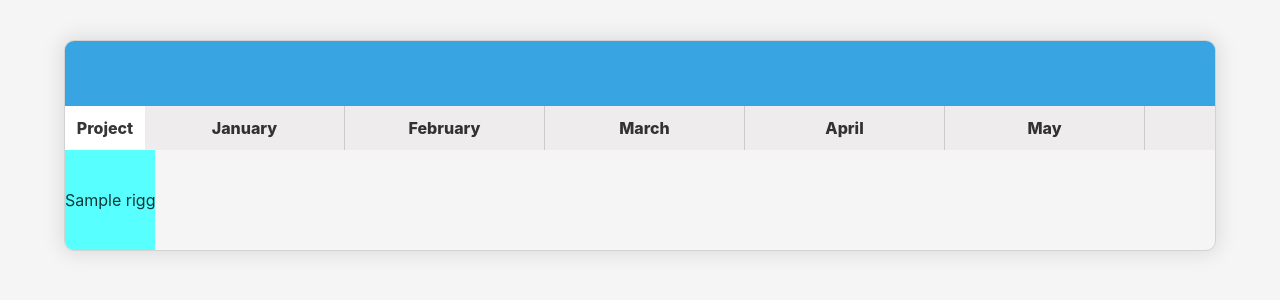
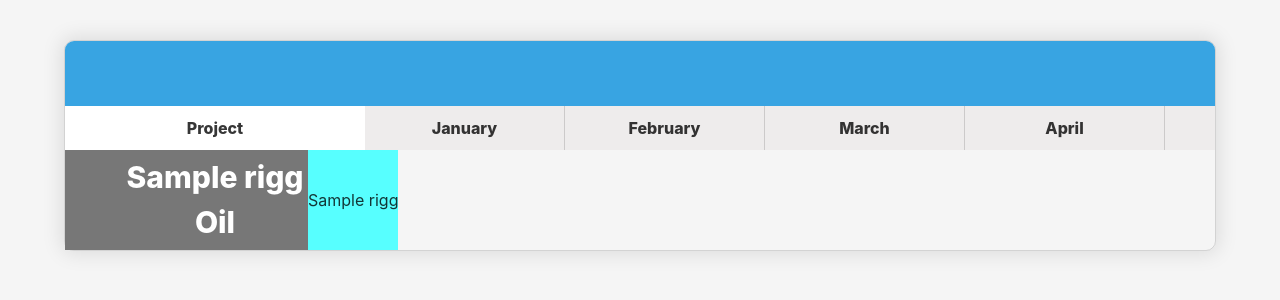
Before and after one commit to benabdif/Drill, a Django app: page /timeline1/ in a window 1280 px wide. Shown: the top 300 px of the page. Run offline with Django 5.2, Linux system fonts and the light colour scheme; tables that the repository leaves empty hold one stand-in row (values such as "Sample post").

Commit message:
Add: some improvements to timeline

```diff
--- a/TRS_DRE/templates/blog/rig_timeline1.html
+++ b/TRS_DRE/templates/blog/rig_timeline1.html
@@ -85,7 +85,7 @@
         justify-content: center;
         align-items: center;
         padding: 0 15px;
-        max-width: 80px;
+        width: 300px;
       }
 
       .timeline.year > div:not(:first-child) .month {
@@ -118,6 +118,10 @@
         display: flex;
         justify-content: center;
         align-items: center;
+        position: fixed;
+        z-index: 2;
+        left: 308px;
+        transition-duration: 0.3s;
       }
 
       .timeline .project .movements {
@@ -152,13 +156,13 @@
       }
 
       .timeline.rows .now .border-effect {
-        width: 22px; /* 2px width + 10px border on each side */
+        width: 22px;
         height: 100%;
         position: absolute;
-        left: -10px; /* Offset to include the border in the width */
-        border: 10px solid transparent; /* Transparent border for hover effect */
+        left: -10px;
+        border: 10px solid transparent;
         transition: border-color 0.3s;
-        pointer-events: none; /* Allow hover to work on parent */
+        pointer-events: none;
       }
 
       .timeline.rows .now .date {
@@ -172,21 +176,43 @@
         color: #fff;
         font-weight: 700;
         font-size: 20px;
-        opacity: 0; /* Initially hidden */
+        opacity: 0;
         transition-duration: 0.3s;
       }
 
       .timeline.rows .now:hover .border-effect {
-        border-color: #000; /* Change border color on hover */
+        border-color: #000;
       }
 
       .timeline.rows .now:hover .date {
-        opacity: 1; /* Show the date element on hover */
+        opacity: 1;
       }
 
       .timeline .project .movement .area {
         align-self: center;
         font-weight: 800;
+      }
+
+      .project .project-info {
+        width: 300px;
+        background-color: #777777;
+        color: #fff;
+        font-weight: 800;
+        font-size: 30px;
+        position: fixed;
+        height: 100px;
+        display: flex;
+        justify-content: center;
+        align-items: center;
+        z-index: 2;
+      }
+
+      .project .name-placeholder {
+        width: 300px;
+      }
+
+      .project .project-info:hover + .name {
+        opacity: 0;
       }
 
       .timeline .project .movement > div {
@@ -233,6 +259,13 @@
             </div>
           {% endif %}
           <div class="project">
+            <div class="project-info">
+              {{ rig.engineering_name }}
+              <br /> {% if rig.field_type %}
+                {{ rig.field_type }}
+              {% endif %}
+            </div>
+            <div class="name-placeholder"></div>
             <div class="name">{{ rig.name }}</div>
             <div class="movements">
               {% for movement in rig.movementg_set.all %}
--- a/TRS_DRE/templatetags/custom_filters.py
+++ b/TRS_DRE/templatetags/custom_filters.py
@@ -19,7 +19,7 @@ def get_current_span(start_date):
     now = datetime.now().date()
     span = (now - start_date).days
     print(span)
-    return span * (200 / 30)
+    return (span * (200 / 30)) + 300
 
 
 @register.filter
```
Lines whose indentation alone changed are shown as unchanged.
